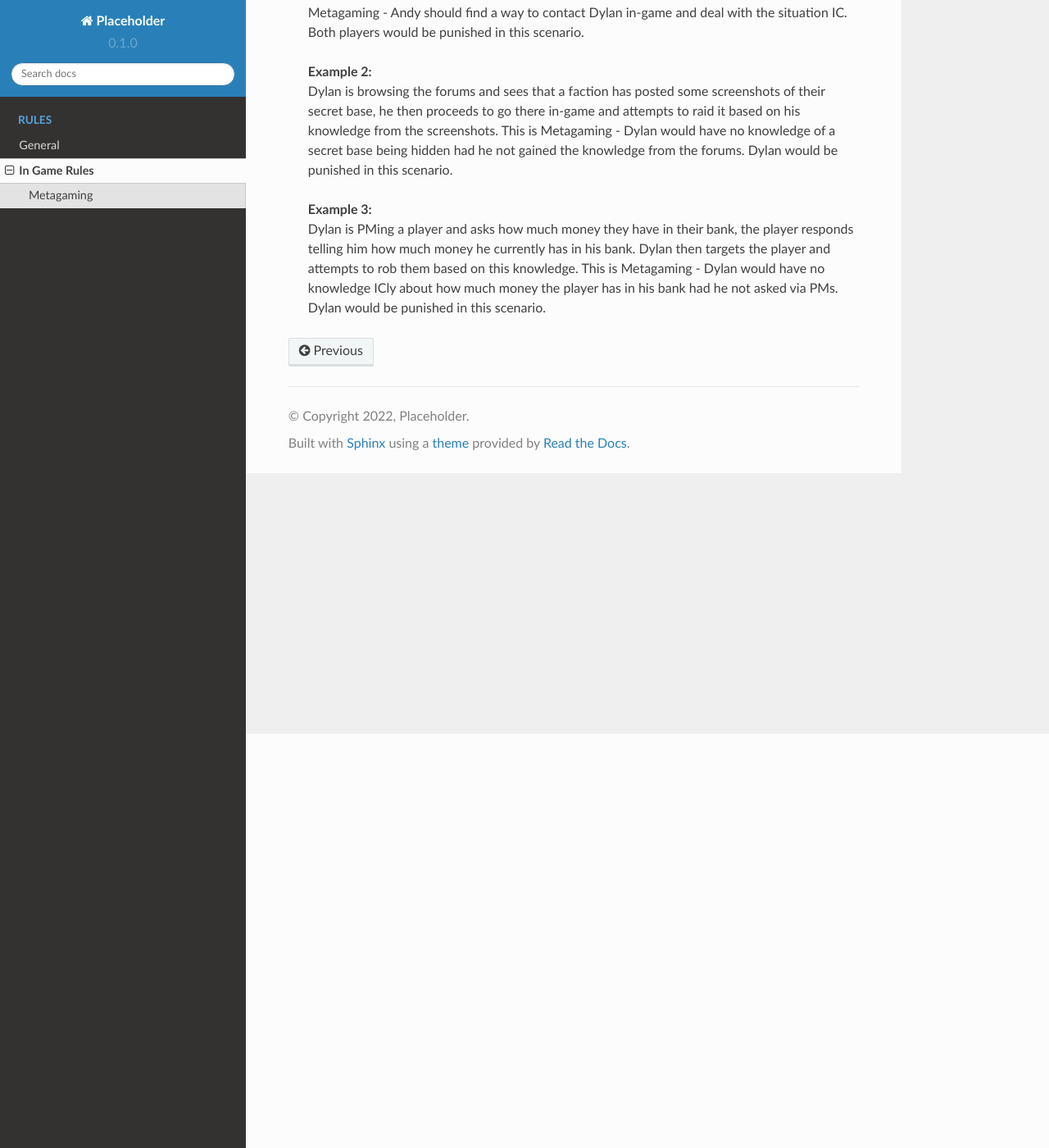
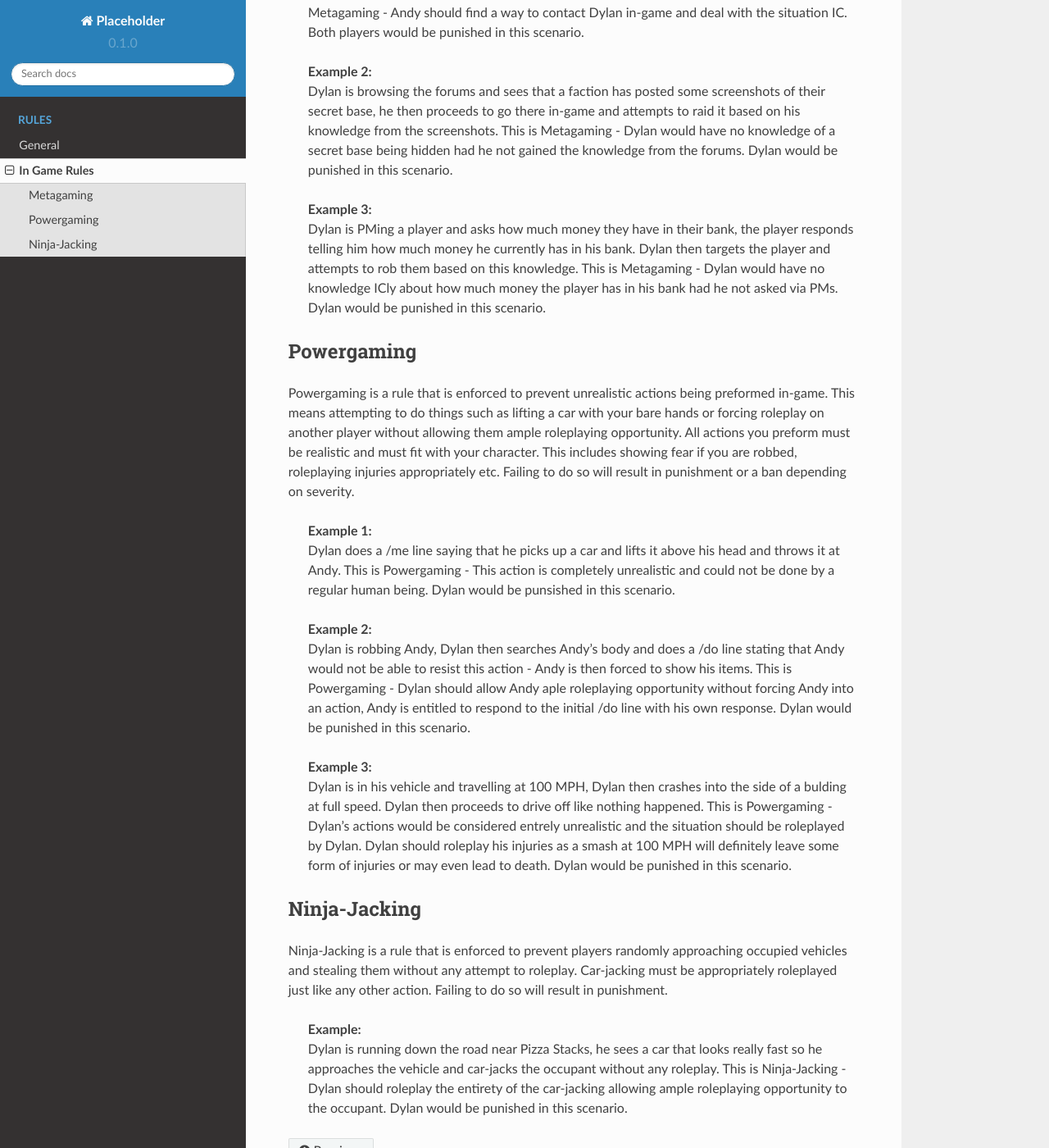
Before and after one commit to Illeeminati/doc, a Sphinx documentation site: the page built from docs/source/rules/ig_rules.rst, in a window 1280 px wide and 1400 px high, scrolled down 505 px. Shown: the whole window at 82% size. Built offline with Sphinx 7.4.7 and the Read the Docs theme 2.0.0, drawn with Linux system fonts in a browser that asks for light colours.

Commit message:
Update ig_rules.rst

```diff
--- a/docs/source/rules/ig_rules.rst
+++ b/docs/source/rules/ig_rules.rst
@@ -18,3 +18,25 @@ Metagaming is a rule that is enforced to prevent using OOC information IC and vi
 
    | **Example 3:**
    | Dylan is PMing a player and asks how much money they have in their bank, the player responds telling him how much money he currently has in his bank. Dylan then targets the player and attempts to rob them based on this knowledge. This is Metagaming - Dylan would have no knowledge ICly about how much money the player has in his bank had he not asked via PMs. Dylan would be punished in this scenario.
+
+************
+Powergaming
+************
+Powergaming is a rule that is enforced to prevent unrealistic actions being preformed in-game. This means attempting to do things such as lifting a car with your bare hands or forcing roleplay on another player without allowing them ample roleplaying opportunity. All actions you preform must be realistic and must fit with your character. This includes showing fear if you are robbed, roleplaying injuries appropriately etc. Failing to do so will result in punishment or a ban depending on severity.
+
+   | **Example 1:**
+   | Dylan does a /me line saying that he picks up a car and lifts it above his head and throws it at Andy. This is Powergaming - This action is completely unrealistic and could not be done by a regular human being. Dylan would be punsished in this scenario.
+
+   | **Example 2:**
+   | Dylan is robbing Andy, Dylan then searches Andy's body and does a /do line stating that Andy would not be able to resist this action - Andy is then forced to show his items. This is Powergaming - Dylan should allow Andy aple roleplaying opportunity without forcing Andy into an action, Andy is entitled to respond to the initial /do line with his own response. Dylan would be punished in this scenario.
+
+   | **Example 3:**
+   | Dylan is in his vehicle and travelling at 100 MPH, Dylan then crashes into the side of a bulding at full speed. Dylan then proceeds to drive off like nothing happened. This is Powergaming - Dylan's actions would be considered entrely unrealistic and the situation should be roleplayed by Dylan. Dylan should roleplay his injuries as a smash at 100 MPH will definitely leave some form of injuries or may even lead to death. Dylan would be punished in this scenario.
+
+**************
+Ninja-Jacking
+**************
+Ninja-Jacking is a rule that is enforced to prevent players randomly approaching occupied vehicles and stealing them without any attempt to roleplay. Car-jacking must be appropriately roleplayed just like any other action. Failing to do so will result in punishment.
+
+   | **Example:**
+   | Dylan is running down the road near Pizza Stacks, he sees a car that looks really fast so he approaches the vehicle and car-jacks the occupant without any roleplay. This is Ninja-Jacking - Dylan should roleplay the entirety of the car-jacking allowing ample roleplaying opportunity to the occupant. Dylan would be punished in this scenario.
```
